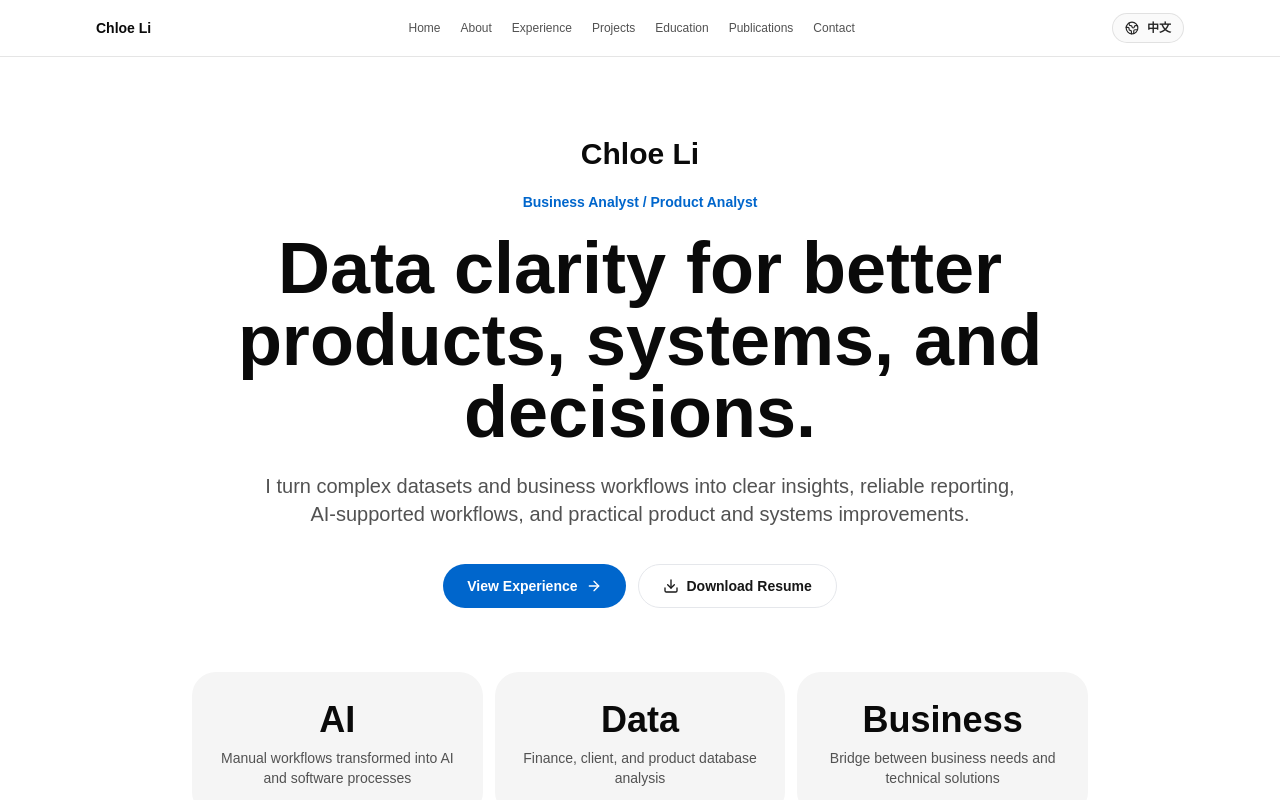
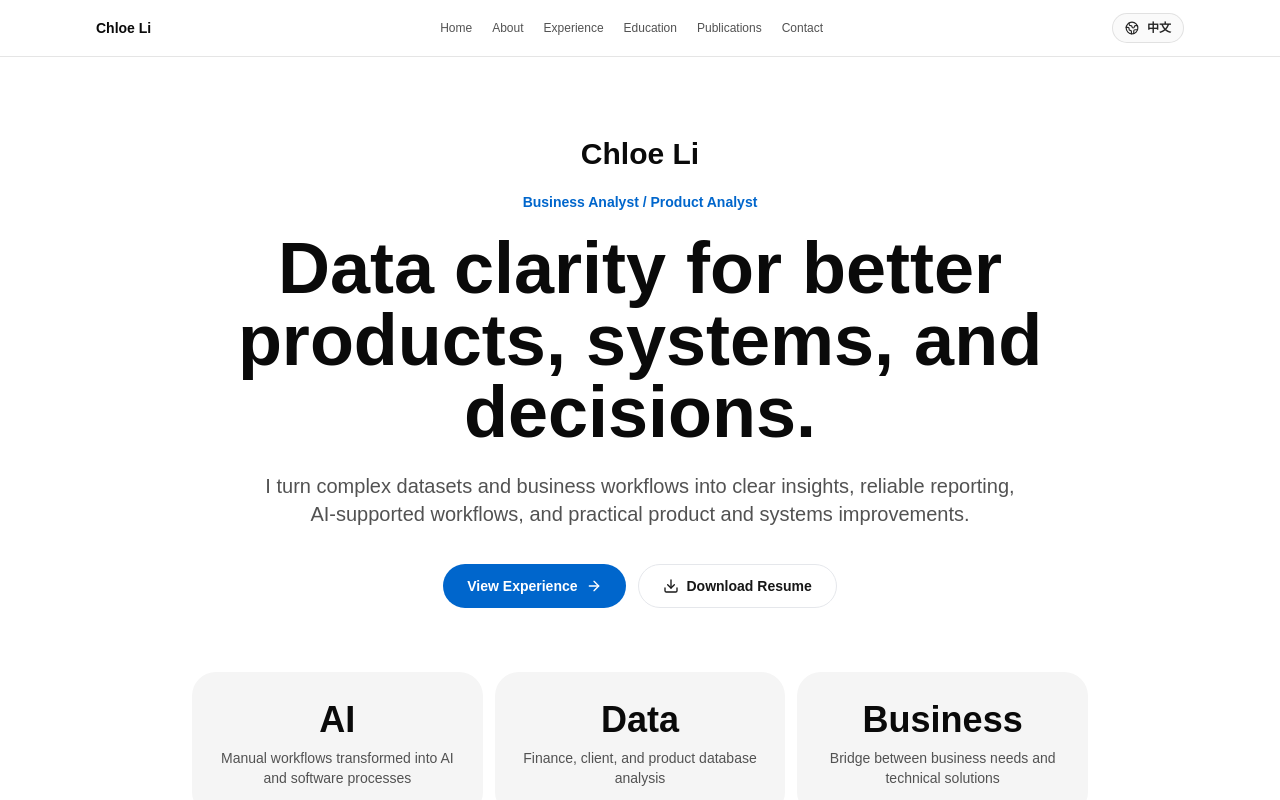
Before and after one commit to CloCloCloe1/Chloe-Li, a Next.js app: page / in a window 1280 px wide. Shown: the top 800 px of the page. Built offline with nearby package versions, Linux system fonts and the light colour scheme.

Commit message:
Remove projects section

```diff
--- a/app/[section]/[slug]/page.tsx
+++ b/app/[section]/[slug]/page.tsx
@@ -1,17 +1,16 @@
 import {
   ArrowLeft,
   ArrowUpRight,
-  BarChart3,
   BriefcaseBusiness,
   FileText,
   GraduationCap,
-  Workflow
 } from "lucide-react";
 import Link from "next/link";
 import { notFound } from "next/navigation";
-import { content, getAllDetailPaths, getSectionItem, type SectionKey } from "@/lib/profile";
+import { content, getAllDetailPaths, getSectionItem } from "@/lib/profile";
 
-const sections = ["experience", "projects", "education", "publications"] as const;
+const sections = ["experience", "education", "publications"] as const;
+type DetailSectionKey = (typeof sections)[number];
 
 const imagePositions: Record<string, string> = {
   "mec-tech-algorithm-engineer": "0% 0%",
@@ -155,15 +154,14 @@ export default async function DetailPage({ params }: DetailPageProps) {
   );
 }
 
-function isSectionKey(section: string): section is SectionKey {
-  return sections.includes(section as SectionKey);
+function isSectionKey(section: string): section is DetailSectionKey {
+  return (sections as readonly string[]).includes(section);
 }
 
-function DetailVisual({ section, slug }: { section: SectionKey; slug: string }) {
+function DetailVisual({ section, slug }: { section: DetailSectionKey; slug: string }) {
   const brandImage = brandImages[slug];
   const icons = {
     experience: <BriefcaseBusiness size={34} />,
-    projects: section === "projects" ? <Workflow size={34} /> : <BarChart3 size={34} />,
     education: <GraduationCap size={34} />,
     publications: <FileText size={34} />
   };
--- a/app/page.tsx
+++ b/app/page.tsx
@@ -20,8 +20,8 @@ import type { ReactNode } from "react";
 import { useMemo, useState } from "react";
 import { contact, content, type Locale, type PortfolioItem, type SectionKey } from "@/lib/profile";
 
-const sectionIds = ["home", "about", "experience", "projects", "education", "publications", "contact"] as const;
-const detailSections: SectionKey[] = ["experience", "projects", "education", "publications"];
+const sectionIds = ["home", "about", "experience", "education", "publications", "contact"] as const;
+const detailSections: SectionKey[] = ["experience", "education", "publications"];
 
 const imagePositions: Record<string, string> = {
   "mec-tech-algorithm-engineer": "0% 0%",
--- a/lib/profile.ts
+++ b/lib/profile.ts
@@ -528,7 +528,7 @@ export function getSectionItem(section: SectionKey, slug: string, locale: Locale
 }
 
 export function getAllDetailPaths() {
-  return (["experience", "projects", "education", "publications"] as SectionKey[]).flatMap((section) =>
+  return (["experience", "education", "publications"] as SectionKey[]).flatMap((section) =>
     content.en.sections[section].items.map((item) => ({
       section,
       slug: item.slug
```
